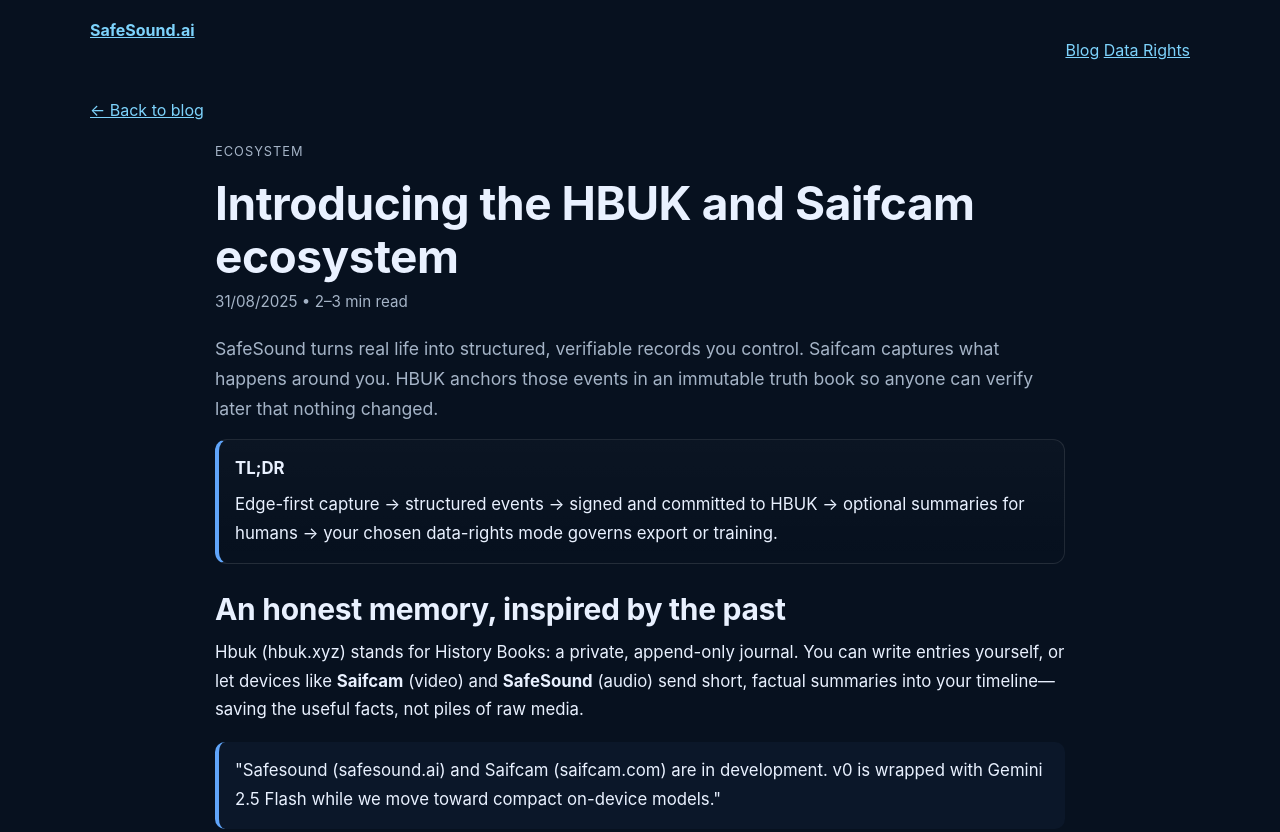
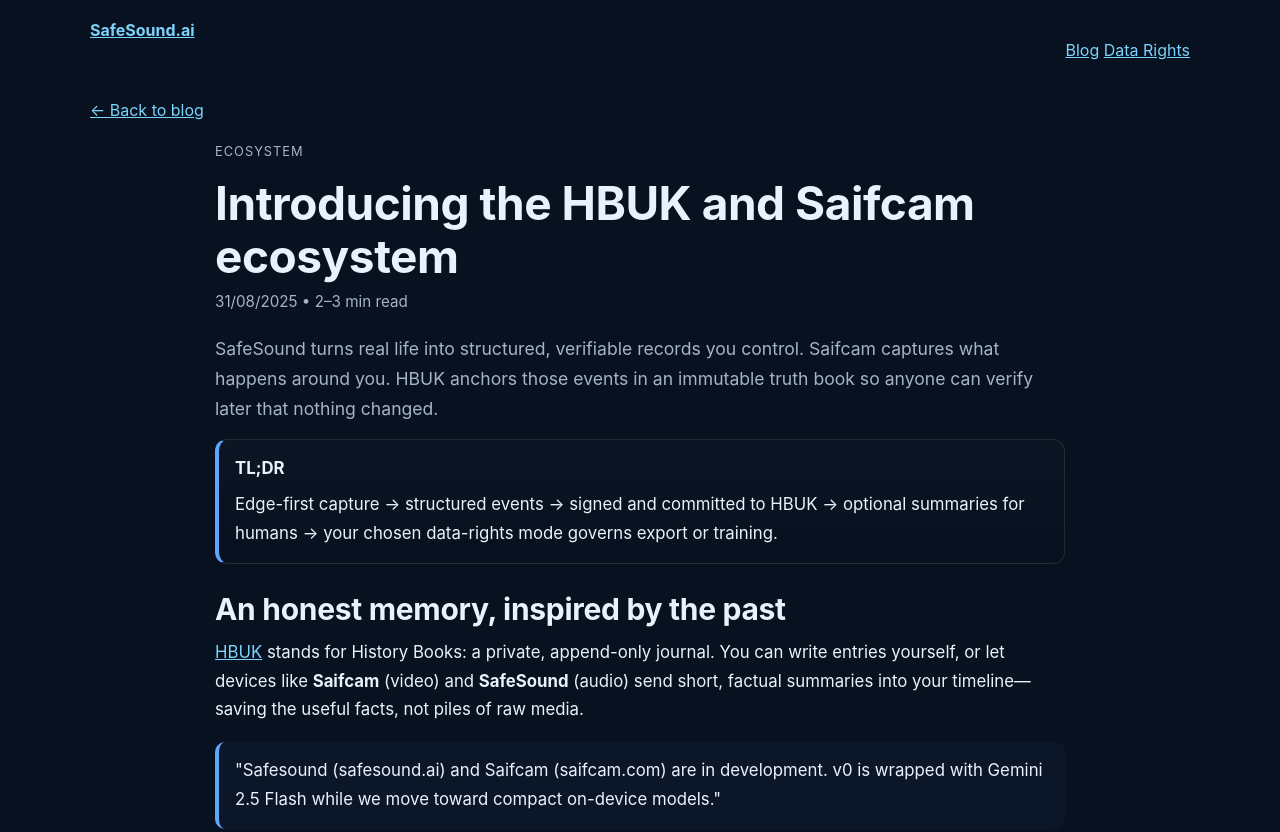
Before and after one commit to prudvish8/safesound.ai, a website: page blog/hbuk-saifcam-ecosystem.html in a window 1280 px wide. Shown: the top 832 px of the page. Drawn offline with Linux system fonts and the light colour scheme.

Commit message:
Make HBUK link clickable: add proper link to hbuk.xyz with target and rel attributes

```diff
--- a/blog/hbuk-saifcam-ecosystem.html
+++ b/blog/hbuk-saifcam-ecosystem.html
@@ -35,7 +35,7 @@
       </div>
 
       <h2>An honest memory, inspired by the past</h2>
-      <p>Hbuk (hbuk.xyz) stands for History Books: a private, append-only journal. You can write entries yourself, or let devices like <strong>Saifcam</strong> (video) and <strong>SafeSound</strong> (audio) send short, factual summaries into your timeline—saving the useful facts, not piles of raw media.</p>
+      <p><a href="https://hbuk.xyz" target="_blank" rel="noopener">HBUK</a> stands for History Books: a private, append-only journal. You can write entries yourself, or let devices like <strong>Saifcam</strong> (video) and <strong>SafeSound</strong> (audio) send short, factual summaries into your timeline—saving the useful facts, not piles of raw media.</p>
 
       <blockquote>
         "Safesound (safesound.ai) and Saifcam (saifcam.com) are in development. v0 is wrapped with Gemini 2.5 Flash while we move toward compact on-device models."
```
